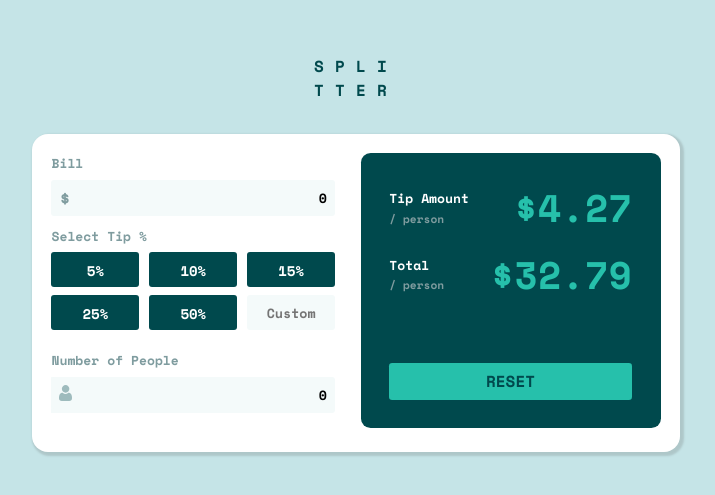
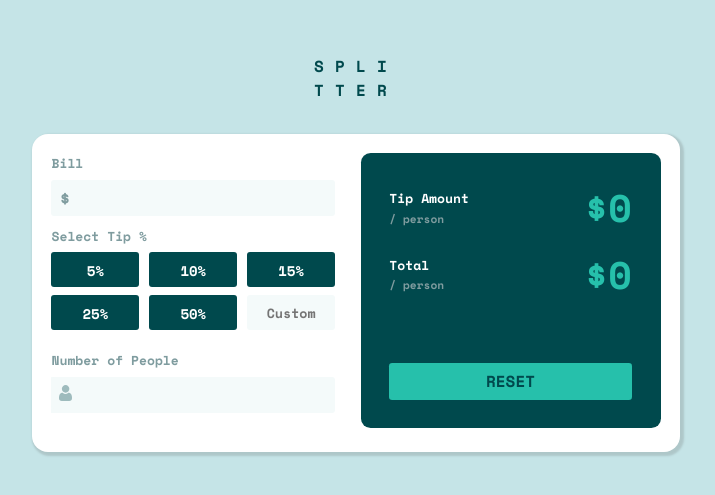
Before and after one commit to natanaelrusli/tip-calculator, a React (Vite) app: page / in a window 1280 px wide. Shown: the part 139-634 px from the top of the page, without its empty margins (284-999 px from the left). Built offline with nearby package versions, Linux system fonts and the light colour scheme.

Commit message:
feat(CalculatorForm): all form buttons and field functional

```diff
--- a/src/components/CalculatorForm/TipButtons.tsx
+++ b/src/components/CalculatorForm/TipButtons.tsx
@@ -1,4 +1,4 @@
-import { Dispatch, useState } from 'react'
+import { useState } from 'react'
 import '../../styles/components/tip-buttons.scss'
 import Props from './propTypes'
 
@@ -6,8 +6,8 @@ interface ButtonData {
   value: number
 }
 
-function TipButtons({ items }:Props) {
 
+function TipButtons({ items, handleChange }:Props) {
   const [selected, setSelected] = useState<ButtonData>({ value: 0 })
   const selectedButtonClass = (state: number) :string => {
     if (selected.value === state) {
@@ -16,11 +16,25 @@ function TipButtons({ items }:Props) {
     return 'button'
   }
 
+  const handlePercentageChange = (e: number) => {
+    handleChange(e)
+    setSelected({
+      ...selected,
+      value: e
+    })
+  }
 
   return (
     <div className='tip-buttons'>
       {
-        items.map((item) => <button className={selectedButtonClass(Number(item))} onClick={() => setSelected({ value: Number(item) })}>{ item }%</button>)
+        items.map((item) =>
+          <button
+            key={item}
+            className={selectedButtonClass(Number(item))}
+            onClick={() => handlePercentageChange(Number(item))}
+          >
+            { item }%
+          </button>)
       }
       <input type="text" className='input' placeholder='Custom' />
     </div>
--- a/src/components/CalculatorForm/index.tsx
+++ b/src/components/CalculatorForm/index.tsx
@@ -1,37 +1,78 @@
-import { SetStateAction, useEffect, useState } from 'react'
-import { Props } from '../../constants/propsTypes'
+import { useEffect, useState } from 'react'
 import '../../styles/components/calculator-form.scss'
-// import { thousandSeparator, removeCommas } from '../../utils/thousandSeparator'
+
 import NumberInput from '../NumberInput'
 import TipButtons from './TipButtons'
 import IconPerson from '../../assets/images/icon-person.svg'
 import OutputField from '../OutputField'
 
-function CalculatorForm({ children }: Props) {
-  const [bill, setBill] = useState(0)
-  const [people, setPeople] = useState(0)
-  const [percentage, setPercentage] = useState(0)
+interface FormData {
+  bill: number
+  percentage: number
+  people: number
+}
+
+interface ResultData {
+  tip: number
+  total: number
+}
+
+function CalculatorForm() {
   const tipPercentages = [5, 10, 15, 25, 50]
 
-  function handleBillChange(input: any) {
-    setBill(input)
+  const [formData, setFormData] = useState<FormData>({
+    bill: 0,
+    percentage: 0,
+    people: 0
+  })
+
+  const [result, setResult] = useState<ResultData>({
+    tip: 0,
+    total: 0
+  })
+
+  function handleBillChange(e: number) {
+    setFormData(
+      {
+        ...formData,
+        bill: e
+      }
+    )
   }
 
-  function handleNumOfPeople(input: number) {
-    setPeople(input)
+  function handleNumOfPeople(e: number) {
+    setFormData(
+      {
+        ...formData,
+        people: e
+      }
+    )
   }
 
   function handlePercentageChange(input: number) {
-    setPercentage(input)
+    setFormData(
+      {
+        ...formData,
+        percentage: input
+      }
+    )
   }
 
   function calculateTip(bill: number, people: number, percentage: number) {
-    console.log(bill, people, percentage)
+    let tip: number = (bill * (percentage / 100)) / people
+    let total: number = (bill + tip) / people
+    setResult({
+      ...result,
+      tip: tip,
+      total: total
+    })
   }
 
   useEffect(() => {
-    calculateTip(bill, people, percentage)
-  },[bill, people, percentage])
+    if (formData.bill && formData.people && formData.percentage) {
+      calculateTip(Number(formData.bill), Number(formData.people), formData.percentage)
+    }
+  },[formData])
 
   return (
     <div className="calculator_form">
@@ -39,17 +80,17 @@ function CalculatorForm({ children }: Props) {
         <p className='calculator_form__label'>Bill</p>
         <div className="input_group">
           <span className="prefix">$</span>
-          <input type="number" className='input' value={bill} onChange={(e) => handleBillChange(e.target.value) } />
+          <input type="number" className='input' value={formData.bill || ''} onChange={(e) => handleBillChange(Number(e.target.value)) } />
         </div>
 
         <p className='calculator_form__label'>Select Tip %</p>
-        <TipButtons items={tipPercentages} />
+        <TipButtons items={tipPercentages} handleChange={handlePercentageChange} />
 
         <p className='calculator_form__label'>Number of People</p>
-        <NumberInput prefix={IconPerson} handleChange={handleNumOfPeople} value={people} />
+        <NumberInput prefix={IconPerson} handleChange={handleNumOfPeople} value={formData.people || ''} />
       </div>
       <div className="calculator_form__right">
-        <OutputField />
+        <OutputField total={result.total} tip={result.tip} />
       </div>
     </div>
   )
--- a/src/components/CalculatorForm/propTypes.tsx
+++ b/src/components/CalculatorForm/propTypes.tsx
@@ -1,5 +1,6 @@
 type Props = {
   items: number[] | string[]
+  handleChange: Function
 }
 
 export default Props
--- a/src/components/NumberInput/propTypes.tsx
+++ b/src/components/NumberInput/propTypes.tsx
@@ -1,7 +1,7 @@
 interface Props {
   prefix: string,
   handleChange: Function,
-  value: number
+  value: number | string
 }
 
 export default Props
--- a/src/components/OutputField/index.tsx
+++ b/src/components/OutputField/index.tsx
@@ -1,17 +1,18 @@
 import '../../styles/components/output-field.scss'
 import SPButton from '../SPButton'
 import OutputLabel from './OutputLabel'
+import Props from './propTypes'
 
-function OutputField() {
+function OutputField({total, tip}: Props) {
   return (
     <div className='output-field'>
       <div className='output-field__top'>
-        <OutputLabel primaryText='Tip Amount' amount={4.27} />
-        <OutputLabel primaryText='Total' amount={32.79} />
+        <OutputLabel primaryText='Tip Amount' amount={tip || 0} />
+        <OutputLabel primaryText='Total' amount={total || 0} />
       </div>
 
       <div className='output-field__bottom'>
-        <SPButton />
+        <SPButton text='RESET'/>
       </div>
     </div>
   )
--- /dev/null
+++ b/src/components/OutputField/propTypes.tsx
@@ -0,0 +1,6 @@
+interface Props {
+  tip: number
+  total: number
+}
+
+export default Props
--- a/src/components/SPButton/index.tsx
+++ b/src/components/SPButton/index.tsx
@@ -1,9 +1,10 @@
 import '../../styles/components/sp-button.scss'
+import Props from './propTypes'
 
-function SPButton() {
+function SPButton({ text }: Props) {
   return (
     <div className='sp-button'>
-      RESET
+      { text }
     </div>
   )
 }
--- /dev/null
+++ b/src/components/SPButton/propTypes.tsx
@@ -0,0 +1,5 @@
+interface Props {
+  text: string
+}
+
+export default Props
```
